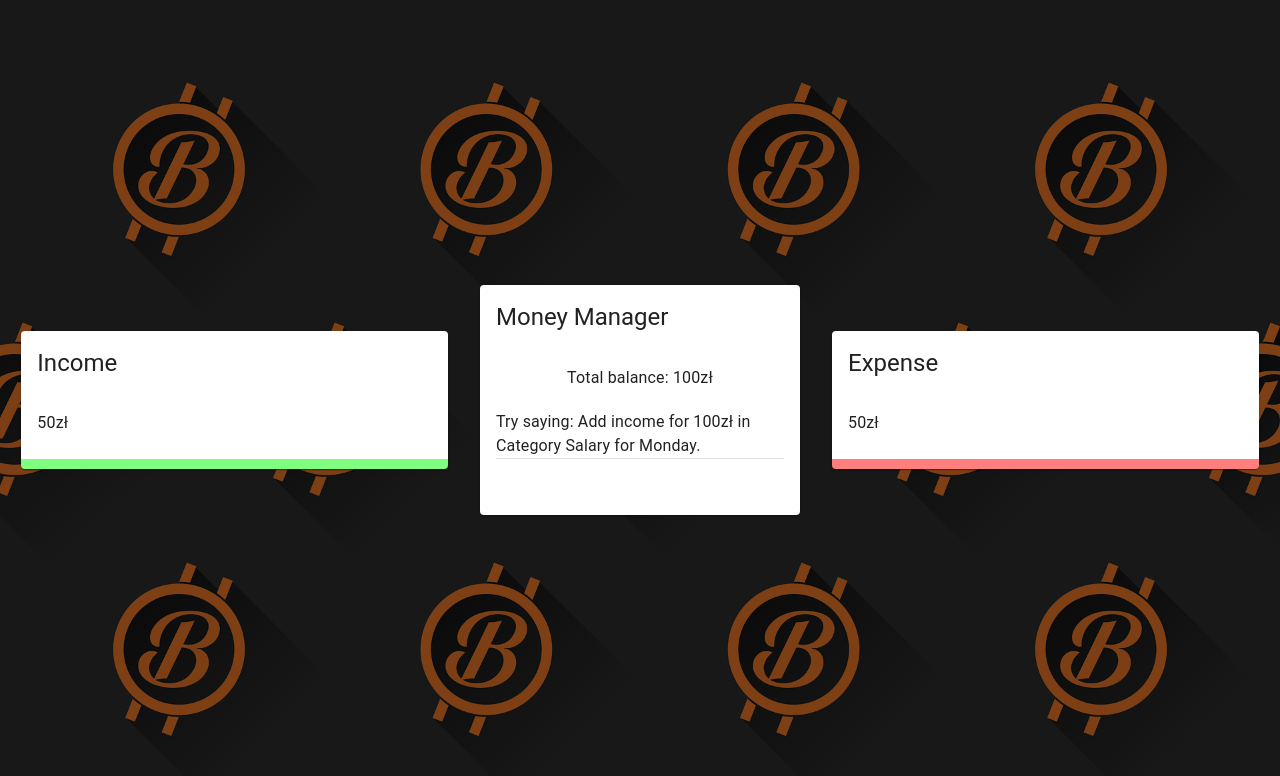
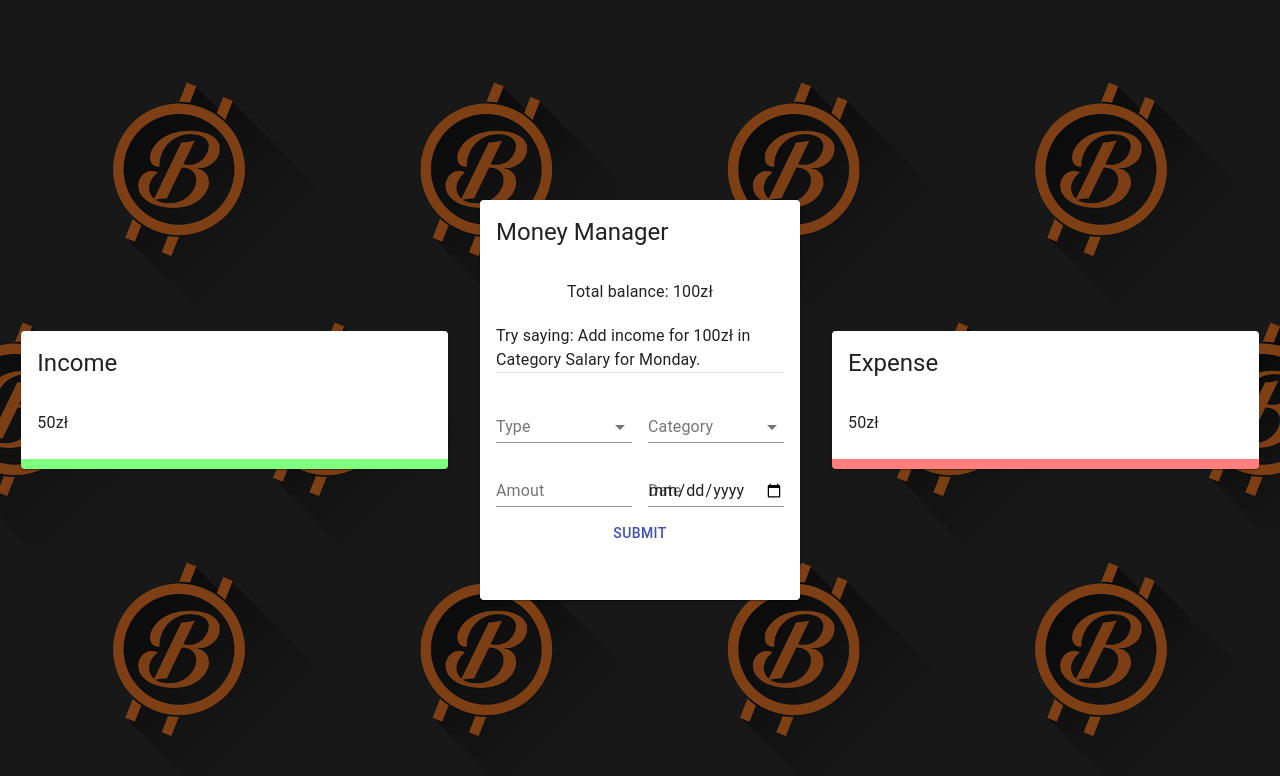
Before and after one commit to adrianghub/money-manager, a React (Create React App) app: page / in a window 1280 px wide. Shown: the top 776 px of the page. Built offline with nearby package versions, Linux system fonts and the light colour scheme.

Commit message:
Add form component

```diff
--- /dev/null
+++ b/src/components/Form/Form.jsx
@@ -0,0 +1,45 @@
+import React from 'react'
+import { TextField, Typography, Grid, Button, FormControl, InputLabel, Select, MenuItem} from '@material-ui/core';
+
+import useStyles from './styles';
+
+function Form() {
+  const classes = useStyles();
+
+  return (
+    <Grid container spacing={2}>
+      <Grid item xs={12}>
+        <Typography align="center" varient="subtitle2" gutterBottom>
+          {/* Words that will be use by Speechly */}
+        </Typography>
+      </Grid>
+      <Grid item xs={6}>
+        <FormControl fullWidth>
+          <InputLabel>Type</InputLabel>
+          <Select>
+            <MenuItem value="Income">Income</MenuItem>
+            <MenuItem value="Expense">Expense</MenuItem>
+          </Select>
+        </FormControl>
+      </Grid>
+      <Grid item xs={6}>
+        <FormControl fullWidth>
+          <InputLabel>Category</InputLabel>
+          <Select>
+            <MenuItem value="grocery">Grocery</MenuItem>
+            <MenuItem value="salary">Salary</MenuItem>
+          </Select>
+        </FormControl>
+      </Grid>
+      <Grid item xs={6}>
+        <TextField type="number" label="Amout" fullWidth />
+      </Grid>
+      <Grid item xs={6}>
+        <TextField type="date" label="Date" fullWidth />
+      </Grid>
+      <Button className={classes.transaction} varient="outlined" color="primary" fullWidth>Submit</Button>
+    </Grid>
+  )
+}
+
+export default Form;
--- /dev/null
+++ b/src/components/Form/styles.js
@@ -0,0 +1,12 @@
+import { makeStyles } from '@material-ui/core/styles';
+
+export default makeStyles(() => ({
+  radioGroup: {
+    display: 'flex',
+    justifyContent: 'center',
+    marginBottom: '-10px',
+  },
+  button: {
+    marginTop: '20px',
+  },
+}));
--- a/src/components/MainBoard/MainBoard.jsx
+++ b/src/components/MainBoard/MainBoard.jsx
@@ -1,6 +1,8 @@
 import React from 'react'
 import { Card, CardHeader, CardContent, Typography, Grid, Divider } from '@material-ui/core';
+
 import useStyles from './styles';
+import Form from '../Form/Form';
 
 const MainBoard = () => {
   const classes = useStyles();
@@ -15,7 +17,7 @@ const MainBoard = () => {
           Try saying: Add income for 100zł in Category Salary for Monday.
         </Typography>
         <Divider />
-        {/* Form */}
+        <Form />
       </CardContent>
       <CardContent className={classes.cardContent}>
         <Grid container spacing={2}>
```
